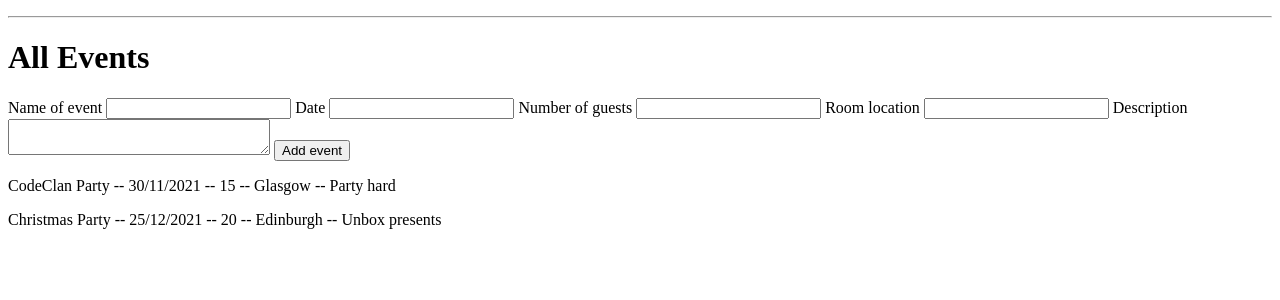
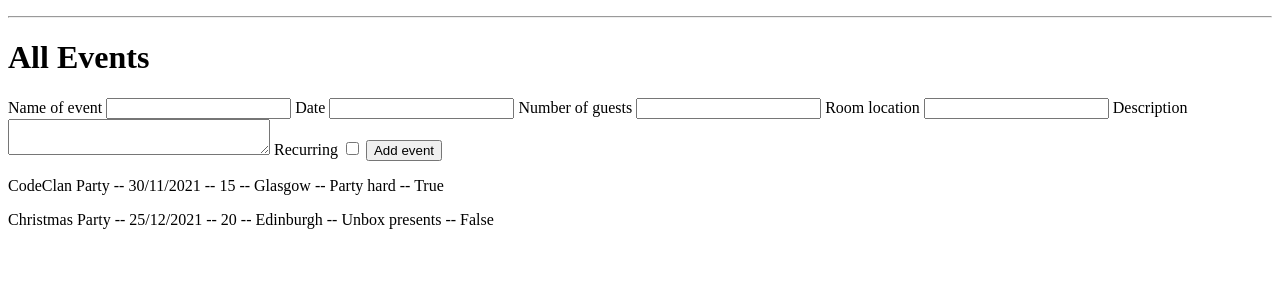
Before and after one commit to Minta-Ra/wk03_d4_Flask_Events_App_Lab, a Flask app: page /events in a window 1280 px wide. Shown: the part 26-326 px from the top of the page. Run offline with Flask 2, Linux system fonts and the light colour scheme.

Commit message:
Added recurring to form

```diff
--- a/controllers/controller.py
+++ b/controllers/controller.py
@@ -18,7 +18,10 @@ def add_event():
     event_num_of_guests = int(request.form["number_of_guests"])
     event_room_location = request.form["room_location"]
     event_description = request.form["description"]
-    newEvent = Event(event_date, event_name, event_num_of_guests, event_room_location, event_description)
+    event_recurring = False
+    if "recurring" in request.form.keys():
+        event_recurring = True
+    newEvent = Event(event_date, event_name, event_num_of_guests, event_room_location, event_description, event_recurring)
     # Add task to the list
     add_new_event(newEvent)
     # Render the list
--- a/models/event.py
+++ b/models/event.py
@@ -2,9 +2,10 @@ from os import name
 
 
 class Event():
-    def __init__(self, date, name_of_event, number_of_guests, room_location, description):
+    def __init__(self, date, name_of_event, number_of_guests, room_location, description, recurring):
         self.date = date
         self.name_of_event = name_of_event
         self.number_of_guests = number_of_guests
         self.room_location = room_location
         self.description  = description
+        self.recurring = recurring
--- a/models/events.py
+++ b/models/events.py
@@ -1,7 +1,7 @@
 from models.event import Event
 
-event_1 = Event("30/11/2021", "CodeClan Party", 15, "Glasgow", "Party hard")
-event_2 = Event("25/12/2021", "Christmas Party", 20, "Edinburgh", "Unbox presents")
+event_1 = Event("30/11/2021", "CodeClan Party", 15, "Glasgow", "Party hard", True)
+event_2 = Event("25/12/2021", "Christmas Party", 20, "Edinburgh", "Unbox presents", False)
 
 events = [event_1, event_2]
 
--- a/templates/index.html
+++ b/templates/index.html
@@ -16,13 +16,16 @@
     <label for="description">Description</label>
     <textarea name="description" id="description" cols="30" rows="2"></textarea>
 
+    <label for="recurring">Recurring</label>
+    <input type="checkbox" id="recurring" name="recurring">
+
     <input type="submit" value="Add event">
 </form>
 
 <div>
     {% for event in events %}
     <div>
-        <p>{{ event.name_of_event }} -- {{ event.date }} -- {{ event.number_of_guests }} -- {{ event.room_location }} -- {{ event.description }}</p>
+        <p>{{ event.name_of_event }} -- {{ event.date }} -- {{ event.number_of_guests }} -- {{ event.room_location }} -- {{ event.description }} -- {{ event.recurring }}</p>
     </div>
 
     {% endfor %}
```
